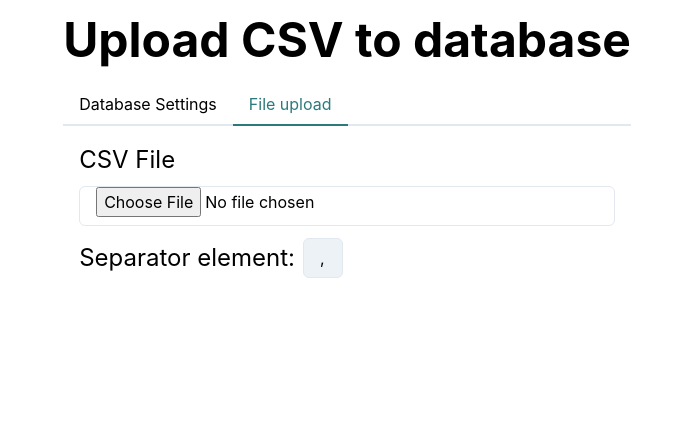
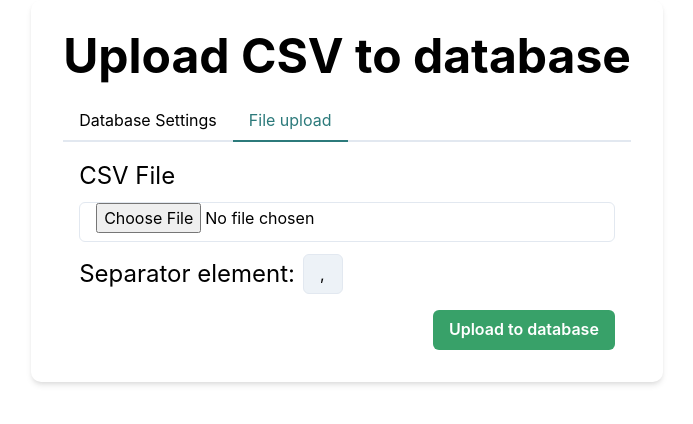
Before and after one commit to jonathan-wanderley/csv-reader, a React (Vite) app in the folder client/: page / in a window 1280 px wide. Both pictures are taken after a click on the tab "File upload". Shown: the top 424 px of the page, without its empty margins (293-986 px from the left). Built offline with nearby package versions, Linux system fonts and the light colour scheme.

Commit message:
feat(client): add upload button

```diff
--- a/client/src/App.tsx
+++ b/client/src/App.tsx
@@ -15,7 +15,7 @@ function App() {
   return (
     <>
       <Container maxW='2xl' bg='white' centerContent>
-        <Box padding='4' bg='white' color='black' maxW='full'>
+        <Box padding='8' bg='white' color='black' maxW='full' shadow='md' borderRadius='10px'>
 
           <Heading as='h1' size='2xl' >
             Upload CSV to database
@@ -70,6 +70,7 @@ function App() {
                   <Input bgColor='gray.100' maxWidth='40px' type='text' defaultValue=',' maxLength={Number('1')}></Input>
                 </HStack>
 
+                <Button bgColor='green.500' color='#fff' marginTop='4' float='right'>Upload to database</Button>
               </TabPanel>
             </TabPanels>
           </Tabs>
```
